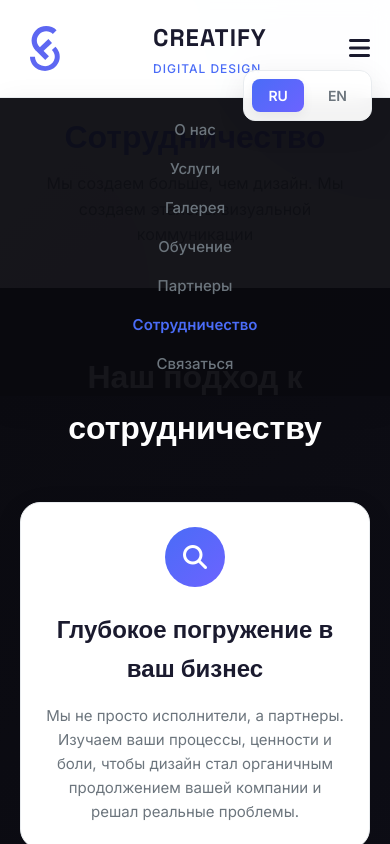
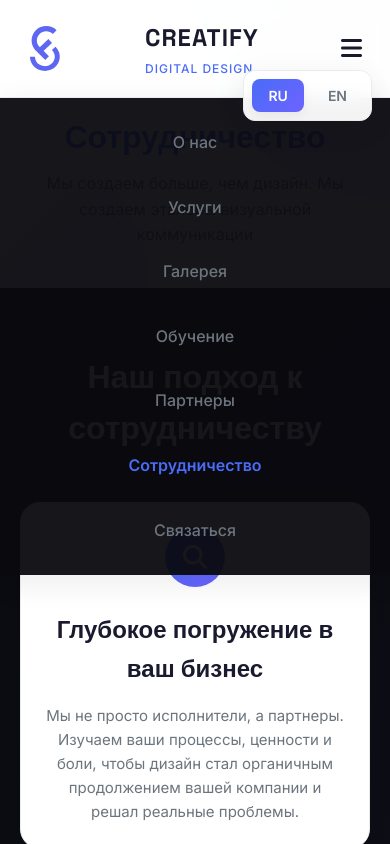
Before and after one commit to Yanchek006/creatify, a website: page cooperation.html in a window 390 px wide. Both pictures are taken after a click on the button 359 px from the left and 48 px from the top of the page. Shown: the top 844 px of the page. Drawn offline with nearby package versions, Linux system fonts and the light colour scheme.

Commit message:
Обновление cooperation

```diff
--- a/cooperation.html
+++ b/cooperation.html
@@ -28,7 +28,7 @@
         --shadow-md: 0 8px 30px rgba(0, 0, 0, 0.08);
         --shadow-lg: 0 20px 60px rgba(0, 0, 0, 0.1);
         --gradient-primary: linear-gradient(135deg, #4A6CF7 0%, #6C63FF 100%);
-
+        --cta-bg: #0A0A1A; /* ДОБАВИТЬ ЭТУ СТРОКУ */
         --footer-bg: #1A1A2E;
     }
 
@@ -152,9 +152,19 @@
     font-size: 1.5rem;
     cursor: pointer;
     display: none;
+    padding: 0.5rem;
+    z-index: 1002;
+}
+
+.menu-toggle i {
+    pointer-events: none;
 }
 
 @media (max-width: 768px) {
+    .menu-toggle {
+        display: block;
+    }
+
     .nav-links {
         display: none;
         position: absolute;
@@ -172,8 +182,11 @@
         display: flex;
     }
 
-        .menu-toggle {
-            display: block;
+    .nav-link {
+        width: 100%;
+        text-align: center;
+        padding: 0.75rem;
+        font-size: 1rem;
     }
 
     .lang-switcher {
@@ -181,6 +194,8 @@
         right: 20px;
     }
 }
+
+
 
     /* Container */
     .container {
```
Lines whose indentation alone changed are shown as unchanged.
